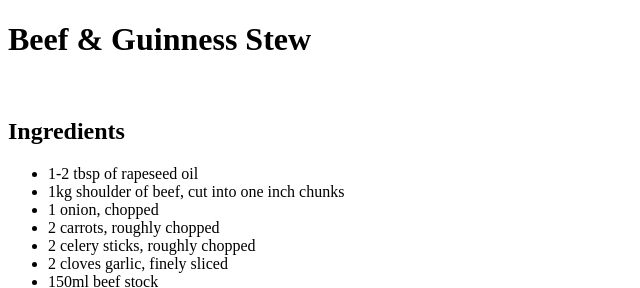
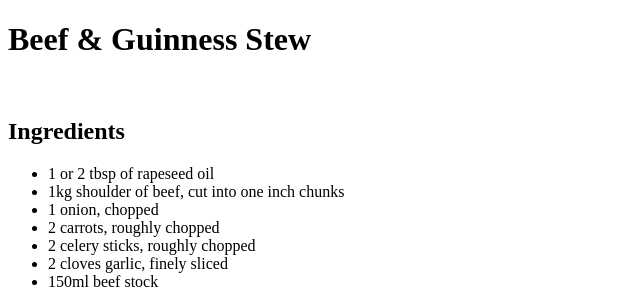
Before and after one commit to MonyToran/odin-recipes, a plain HTML site: page recipes/beefandguinnesstew.html in a window 1280 px wide. Shown: the top 288 px of the page, 0-640 px from the left. Drawn offline with Linux system fonts and the light colour scheme.

```diff
--- a/recipes/beefandguinnesstew.html
+++ b/recipes/beefandguinnesstew.html
@@ -9,7 +9,7 @@
 <img src="Beef-Guinness-2-copy2-683x1024.jpg" alt="">
 <body>
     <h2>Ingredients</h2>
-    <ul><li>1-2 tbsp of rapeseed oil</li>
+    <ul><li>1 or 2 tbsp of rapeseed oil</li>
         <li>1kg shoulder of beef, cut into one inch chunks</li>
         <li>1 onion, chopped</li>
         <li>2 carrots, roughly chopped</li>
```
